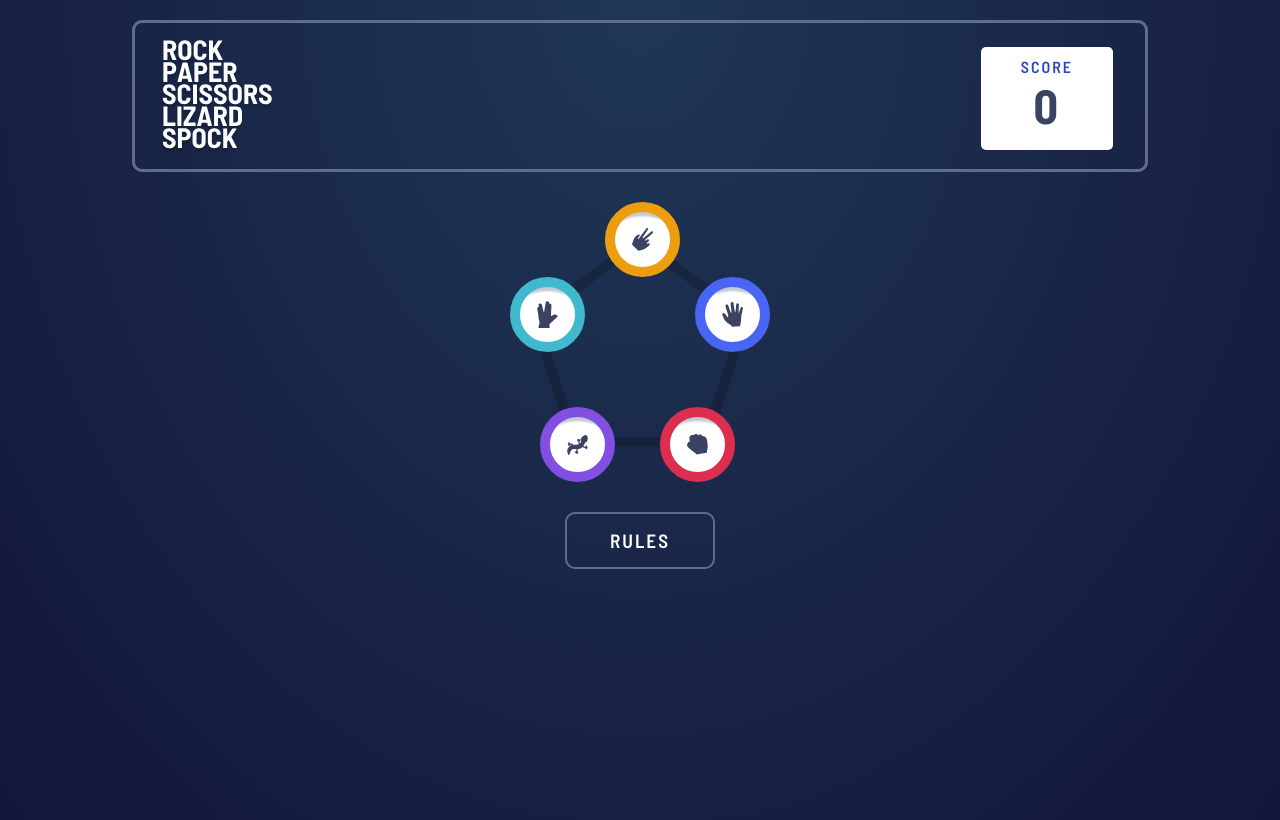
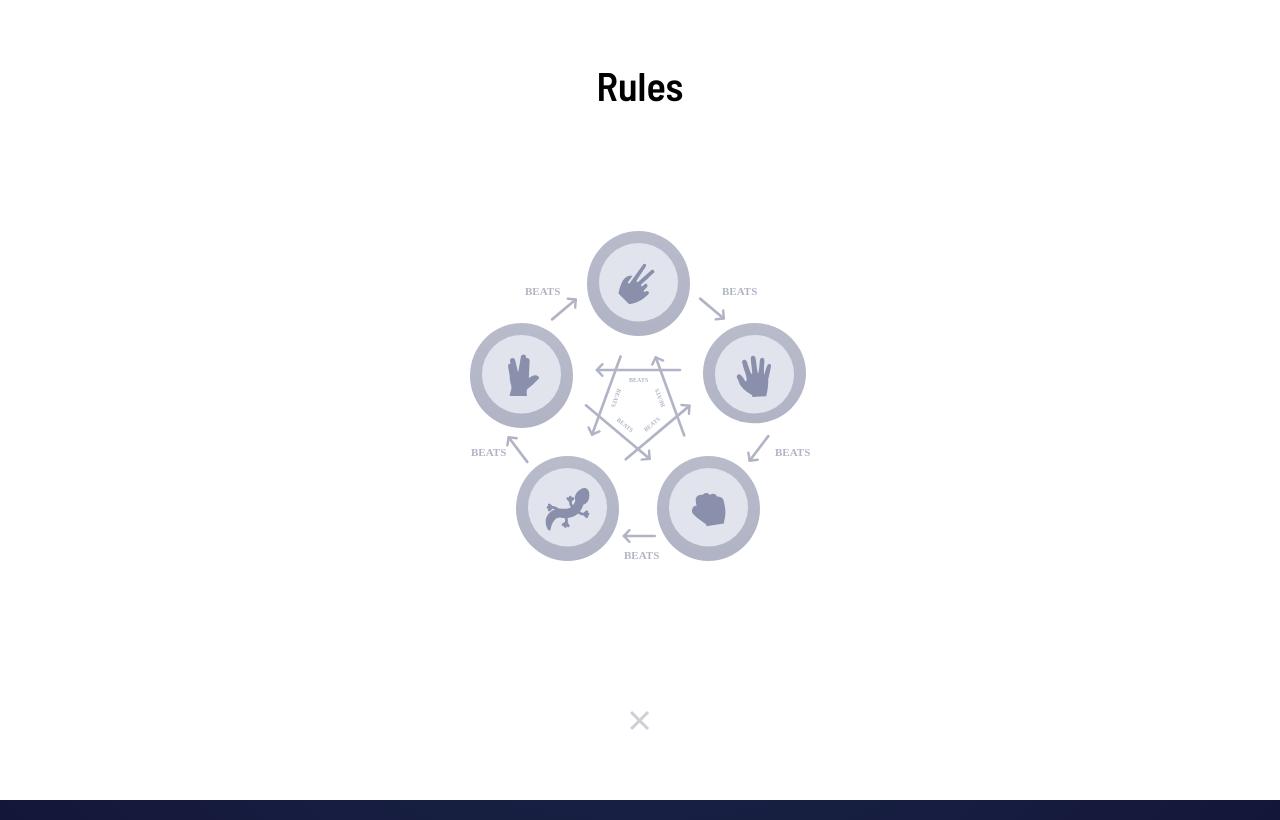
Before and after one commit to azazel-oss/rock-paper-scissors-extended, a React (Vite) app: page / in a window 1280 px wide. Both pictures are taken after a click on the button "RULES". Built offline with nearby package versions, Linux system fonts and the light colour scheme.

Commit message:
Add rules modal to the app

```diff
--- a/src/components/Rules.css
+++ b/src/components/Rules.css
@@ -1,7 +1,7 @@
-footer {
-  display: flex;
-}
 .btn-rules {
+  position: fixed;
+  left: calc(50% - 75px);
+  bottom: 20px;
   width: 150px;
   text-transform: uppercase;
   background-color: inherit;
@@ -15,3 +15,25 @@ footer {
   letter-spacing: 2px;
   margin: 20px auto;
 }
+
+.rules {
+  position: relative;
+}
+
+.modal {
+  display: flex;
+  flex-direction: column;
+  justify-content: space-around;
+  align-items: center;
+  position: fixed;
+  top: 0;
+  left: 0;
+  background-color: white;
+  width: 100%;
+  height: 100vh;
+  font-size: 2.5rem;
+}
+
+.hidden {
+  display: none;
+}
--- a/src/components/Rules.jsx
+++ b/src/components/Rules.jsx
@@ -1,11 +1,27 @@
-import React from "react";
+import React, { useState } from "react";
+import rules from "../assets/images/image-rules-bonus.svg";
+import close from "../assets/images/icon-close.svg";
 import "./Rules.css";
 
-function Rules(props) {
+function Rules() {
+  const [isHidden, setIsHidden] = useState(true);
   return (
-    <footer>
-      <button className={"btn-rules"}>Rules</button>
-    </footer>
+    <div className={"rules"}>
+      <button className={"btn-rules"} onClick={() => setIsHidden(false)}>
+        Rules
+      </button>
+      <div className={`modal ${isHidden ? "hidden" : ""}`}>
+        <div>Rules</div>
+        <div className={"rules-img-container"}>
+          <img src={rules} alt={"rules"} />
+        </div>
+        <div className={"close-icon-container"}>
+          <span onClick={() => setIsHidden(true)}>
+            <img src={close} alt={"close icon"} />
+          </span>
+        </div>
+      </div>
+    </div>
   );
 }
 
--- a/vite.config.js
+++ b/vite.config.js
@@ -1,7 +1,8 @@
-import { defineConfig } from 'vite'
-import react from '@vitejs/plugin-react'
+import { defineConfig } from "vite";
+import react from "@vitejs/plugin-react";
 
 // https://vitejs.dev/config/
 export default defineConfig({
-  plugins: [react()]
-})
+  plugins: [react()],
+  base: "/rock-paper-scissors-extended/",
+});
```
Also changed, not shown: vite.config.js.timestamp-1668860491314.mjs (added, +11 -0 lines), src/assets/images/image-rules-bonus.svg.
